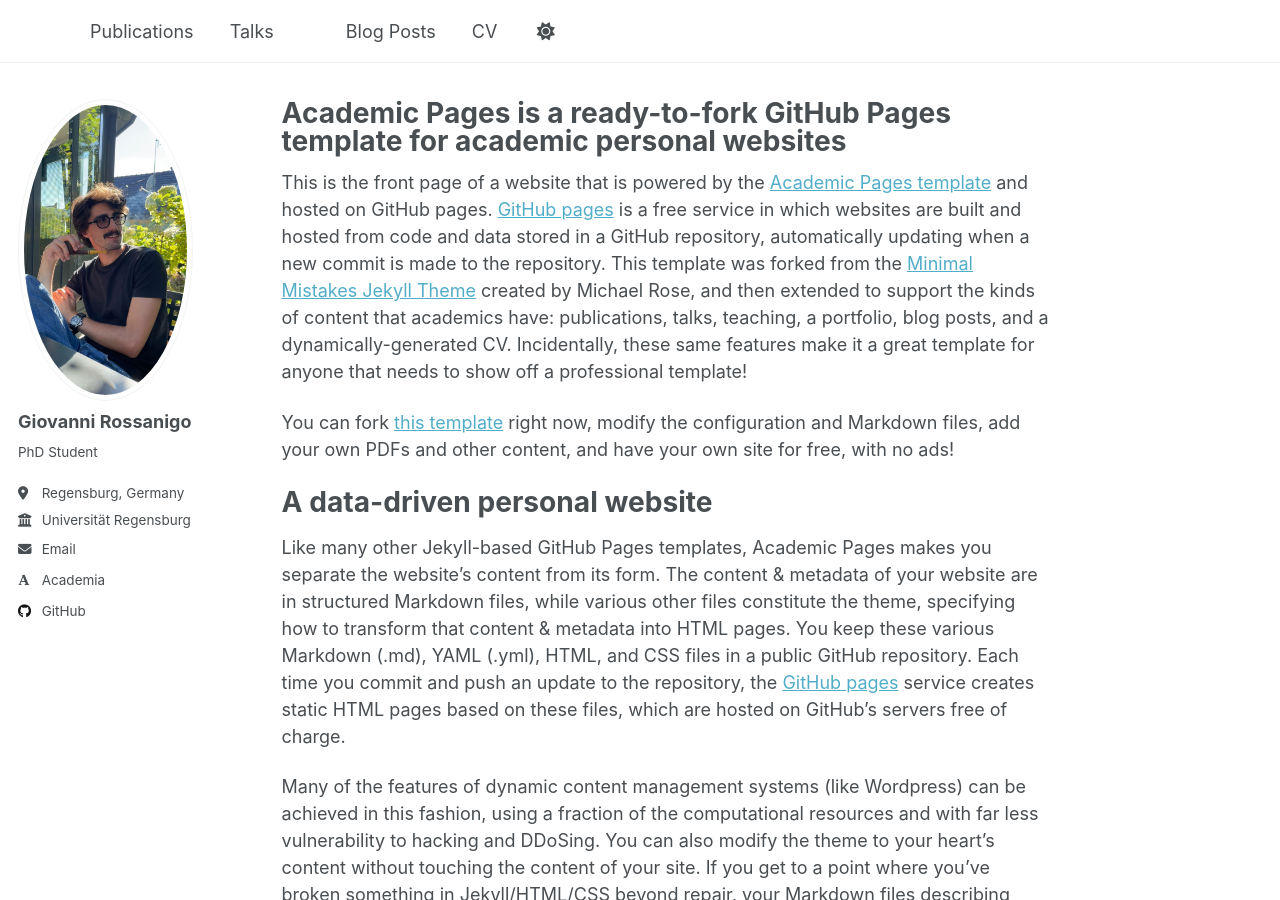
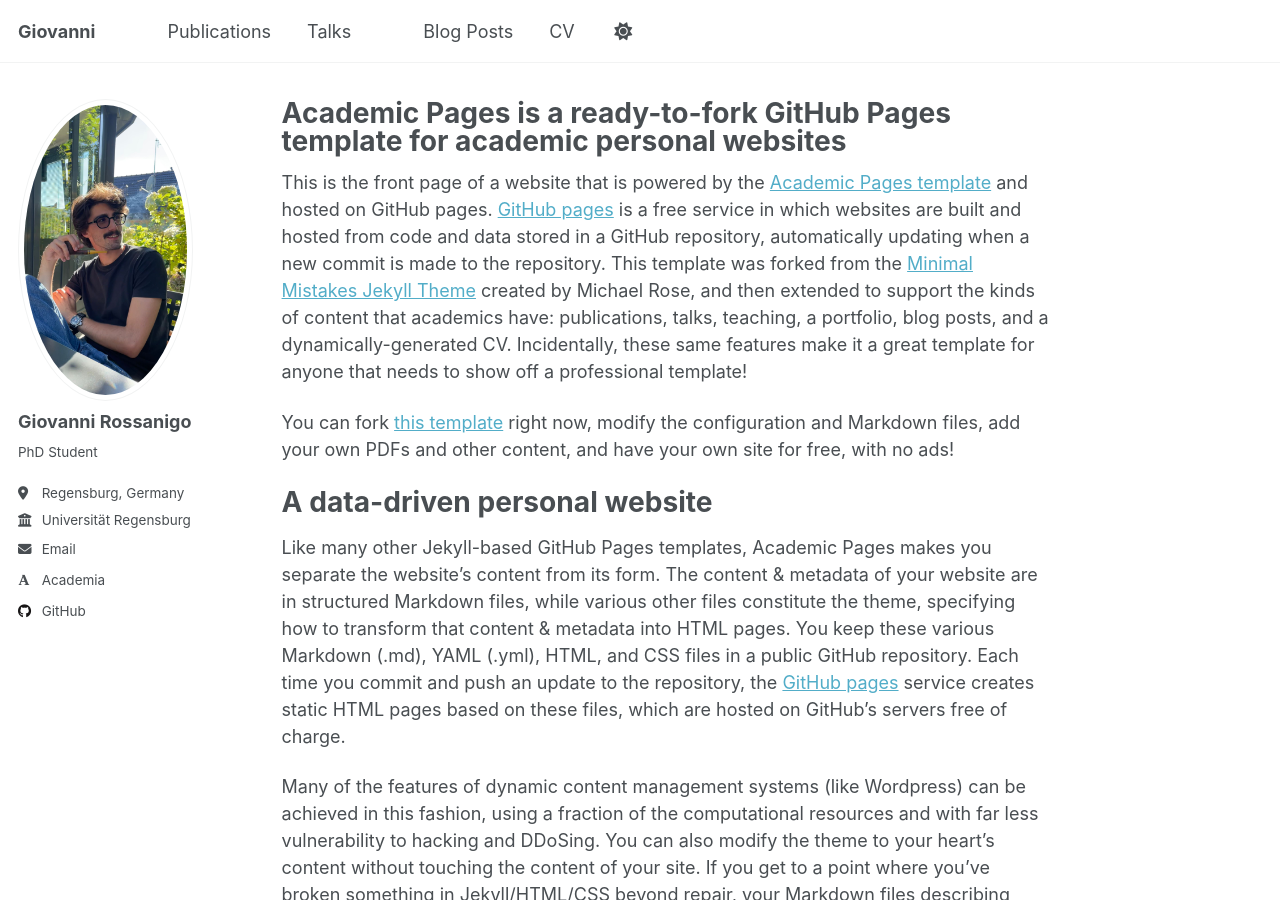
Before and after one commit to giovannirossanigo/giovannirossanigo.github.io, a Jekyll site: the page built from _pages/about.md, in a window 1280 px wide and 900 px high. Built offline with Jekyll 4.4.1, drawn with Linux system fonts in a browser that asks for light colours; some web fonts are replaced; a script that is not in the unit is left out.

Commit message:
Update _config.yml

```diff
--- a/_config.yml
+++ b/_config.yml
@@ -9,7 +9,7 @@
 # Basic Site Settings
 locale                   : "en-US"
 site_theme               : "default" # Currently available options are "default", "air"
-title                    : ""
+title                    : "Giovanni"
 title_separator          : "-"
 name                     : &name "Giovanni Rossanigo"
 description              : &description "Your Name's academic portfolio"   # Update this with a general description of your site, this is the default if not overridden by a page
```
